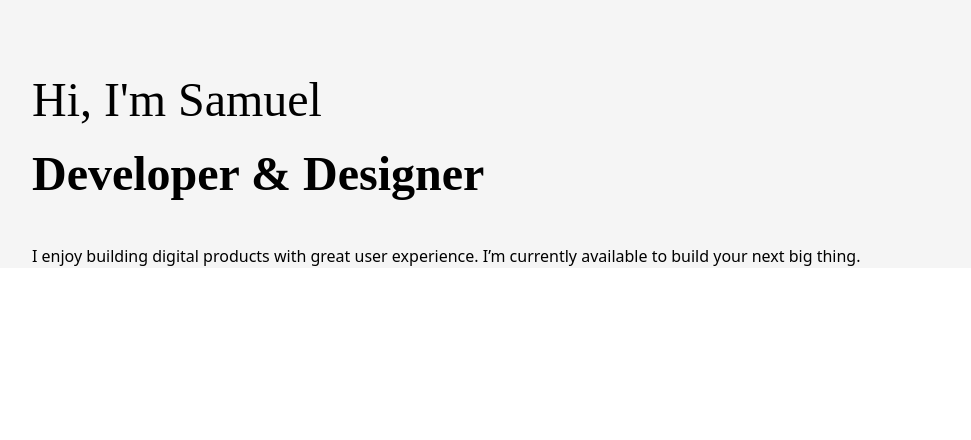
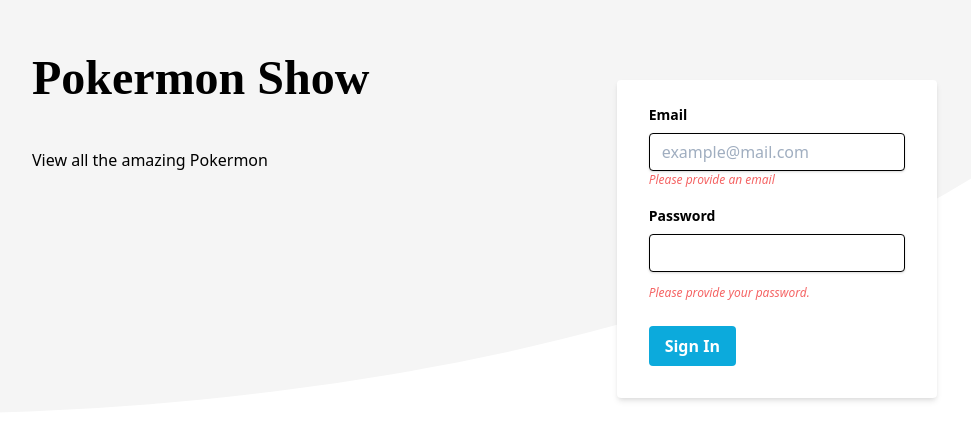
Before and after one commit to devPinheiro/pokemon, a Vue app: page / in a window 1280 px wide. Shown: the part 112-552 px from the top of the page, without its empty margins (96-1067 px from the left). Built offline with nearby package versions, Linux system fonts and the light colour scheme.

Commit message:
create form component

```diff
--- /dev/null
+++ b/postcss.config.js
@@ -0,0 +1,6 @@
+module.exports = {
+	"plugins": [
+    require('tailwindcss')('tailwind.config.js'),
+    require('autoprefixer')(),
+	]
+}
--- a/src/App.vue
+++ b/src/App.vue
@@ -1,27 +1,39 @@
 <template>
+    <div class="w-full max-w-screen-xl pt-32  lg:pt-40 mx-auto px-6 sm:pr-20 sm:pl-20  lg:pr-32 lg:pl-32 block mb-4 bg-gray-10 curved">
+                  <div class="w-full xl:flex lg:flex ">
 
-    <HelloWorld msg="Welcome to Your Vue.js App"/>
+                    <div class="block  xl:flex lg:flex text-center lg:text-left text-dark  ">
+                        <div class="xl:mt-18 xl:pr-32  lg:mt-18 lg:pr-32 ">
+                            <h1 class="font-Montserrat font-bold leading-tight sm:text-3xl md:text-4xl lg:text-5xl xl:text-5xl text-xl ">
+                            Pokermon Show
+                            </h1>
+                            <p class="pt-10"> View all the amazing Pokermon</p>
+                        </div>
+                    </div>
+                    <div class="block xl:flex lg:flex pt-8 m-auto">
 
+                     <!-- Login form -->
+                     <Form />
+
+                    </div>
+                  </div>
+
+  </div>
 </template>
 
 <script>
-import HelloWorld from './components/HelloWorld.vue'
+import Form from './components/Form.vue'
 
 export default {
   name: 'app',
   components: {
-    HelloWorld
+    Form
   }
 }
 </script>
 
 <style>
-#app {
-  font-family: 'Avenir', Helvetica, Arial, sans-serif;
-  -webkit-font-smoothing: antialiased;
-  -moz-osx-font-smoothing: grayscale;
-  text-align: center;
-  color: #2c3e50;
-  margin-top: 60px;
-}
+.curved {
+    border-radius: 0 0 100% 0;
+  }
 </style>
--- /dev/null
+++ b/src/components/Form.vue
@@ -0,0 +1,71 @@
+<template>
+ <div class="w-full max-w-xs  m-auto">
+  <form class="bg-white shadow-md rounded px-8 pt-6 pb-8 mb-4" @submit.prevent="submit">
+    <div class="mb-4">
+      <label class="block text-gray-700 text-sm font-bold mb-2" for="email">
+        Email
+      </label>
+      <input class="shadow appearance-none border rounded w-full py-2 px-3 text-gray-700 leading-tight focus:outline-none focus:shadow-outline" :class="{'border-red-500': $v.email.$error}" id="username" type="email" placeholder="example@mail.com"
+      v-model.trim="$v.email.$model">
+      <p class="text-red-500 text-xs italic" v-if="!$v.email.email">Please provide a valid email</p>
+      <p class="text-red-500 text-xs italic" v-if="!$v.email.required">Please provide an email</p>
+    </div>
+    <div class="mb-6">
+      <label class="block text-gray-700 text-sm font-bold mb-2" for="password">
+        Password
+      </label>
+      <input class="shadow appearance-none border rounded w-full py-2 px-3 text-gray-700 mb-3 leading-tight focus:outline-none focus:shadow-outline" :class="{'border-red-500': $v.password.$error}" id="password" type="password" placeholder=""  v-model.trim="$v.password.$model">
+      <p class="text-red-500 text-xs italic" v-if="!$v.password.required">Please provide your password.</p>
+       <p class="text-red-500 text-xs italic" v-if="!$v.password.minLength">Password must be at least {{ $v.password.$params.minLength.min }} characters</p>
+    </div>
+    <div class="flex items-center justify-between">
+      <button class="bg-blue-500 hover:bg-blue-700 text-white font-bold py-2 px-4 rounded focus:outline-none focus:shadow-outline" :class="{'opacity-50 cursor-not-allowed': $v.$error}" type="submit" :disabled="$v.$error">
+        Sign In
+      </button>
+    </div>
+  </form>
+</div>
+
+</template>
+
+<script>
+   // import vuelidate library for basic form validation
+  import { required, minLength, email } from 'vuelidate/lib/validators/';
+
+  export default {
+    data() {
+      return {
+        email: '',
+        password: ''
+      }
+    },
+    // add validation rules for email and password fields
+    validations: {
+      email: {
+        required,
+        email
+        },
+      password: {
+        required,
+        minLength: minLength(6)
+        }
+    },
+    methods: {
+      // handles form submission
+      submit () {
+        this.$v.$touch()
+        if(this.$v.$invalid){
+         alert('error')
+        } else{
+          alert('submitted')
+
+        }
+
+      }
+    }
+  }
+</script>
+
+<style scoped>
+
+</style>
--- a/src/components/HelloWorld.vue
+++ /dev/null
@@ -1,52 +0,0 @@
-<template>
-    <div class="w-full max-w-screen-xl pt-32  lg:pt-40 mx-auto px-6 sm:pr-20 sm:pl-20  lg:pr-32 lg:pl-32 block mb-4 bg-gray-10 ">
-                  <div class="w-full xl:flex lg:flex ">
-
-                    <div class="block  xl:flex lg:flex text-center lg:text-left text-dark  ">
-                        <div class="xl:mt-18 xl:pr-32  lg:mt-18 lg:pr-32 ">
-                          <h2 class="font-Montserrat font-thin  sm:text-lg md:text-xl lg:text-5xl pt-4 pb-2 text-dark-400 xl:pr-16 ">
-                            Hi, I'm <span class="font-medium">Samuel</span>
-                            </h2>
-                            <h1 class="font-Montserrat font-bold leading-tight sm:text-3xl md:text-4xl lg:text-5xl xl:text-5xl text-xl ">
-                            Developer & Designer
-                            </h1>
-
-                            <p class="pt-10">I enjoy building digital products  with great user experience.  I’m currently available
-to build your next big thing.</p>
-                        </div>
-                    </div>
-                    <div class="block xl:flex lg:flex text-center lg:text-left hidden lg:show pt-8 m-auto  ">
-
-                     <!--  -->
-                    </div>
-                  </div>
-
-  </div>
-</template>
-
-<script>
-export default {
-  name: 'HelloWorld',
-  props: {
-    msg: String
-  }
-}
-</script>
-
-<!-- Add "scoped" attribute to limit CSS to this component only -->
-<style scoped>
-h3 {
-  margin: 40px 0 0;
-}
-ul {
-  list-style-type: none;
-  padding: 0;
-}
-li {
-  display: inline-block;
-  margin: 0 10px;
-}
-a {
-  color: #42b983;
-}
-</style>
--- a/src/main.js
+++ b/src/main.js
@@ -1,8 +1,10 @@
 import Vue from 'vue';
 import App from './App.vue';
+import { Vuelidate } from 'vuelidate';
 import '../src/assets/css/tailwind.css';
 
-Vue.config.productionTip = false
+Vue.config.productionTip = false;
+Vue.use(Vuelidate);
 
 new Vue({
   render: h => h(App),
--- a/tailwind.config.js
+++ b/tailwind.config.js
@@ -15,7 +15,7 @@ module.exports = {
             '10': '#f5f5f5'
         },
         blue: {
-          '45': '#0CAADC'
+          '500': '#0CAADC'
         }
       },
       height: {
--- a/vue.config.js
+++ /dev/null
@@ -1,3 +0,0 @@
-module.exports = {
-  css: '~assets/css/tailwind.css'
-}
```
Also changed, not shown: package.json (+2 -6 lines), 1 other file (tests, documents, lock files or other folders).
